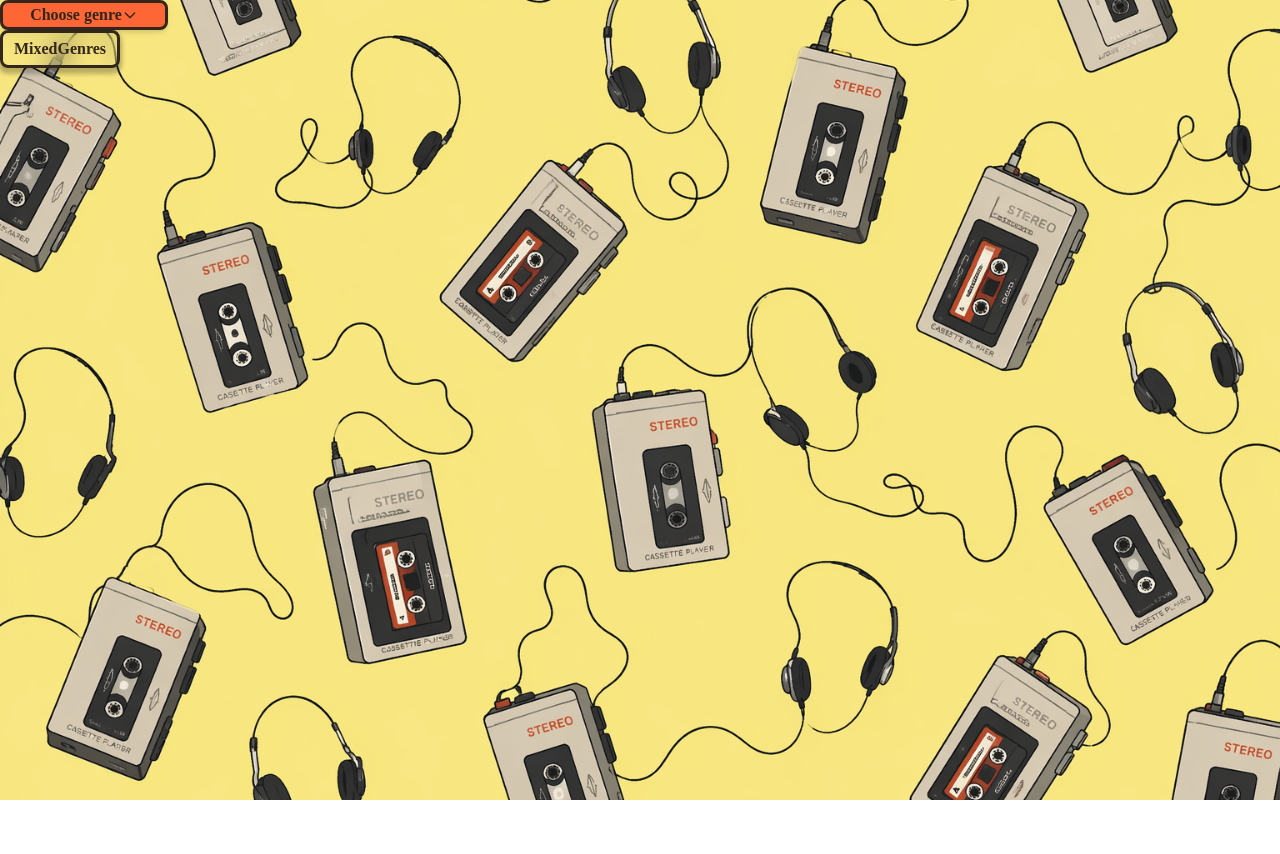
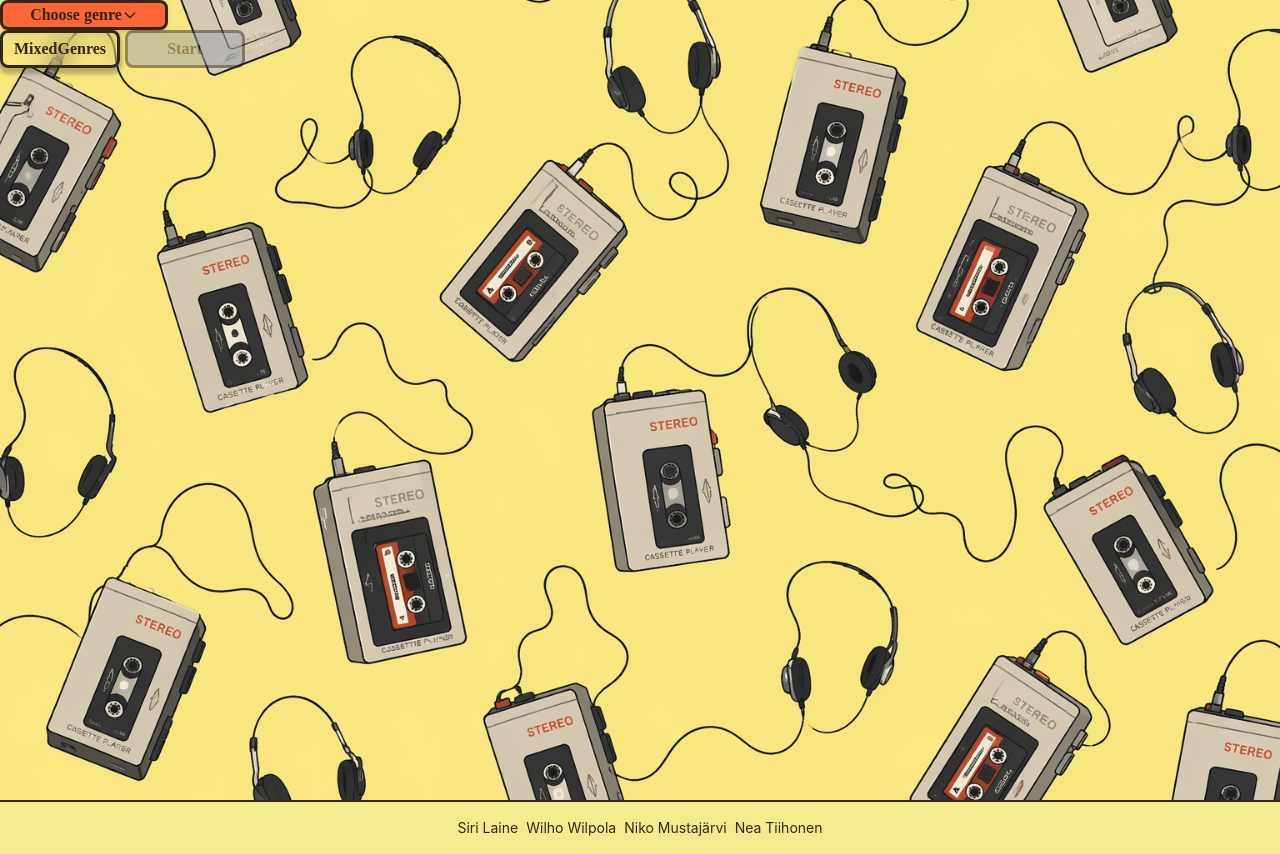
Before and after one commit to jamktiko/yourretromixtape, a SvelteKit app: page / in a window 1280 px wide. Before the commit the page ends 800 px from the top, so only its background shows below. Built offline with nearby package versions, Linux system fonts and the light colour scheme.

Commit message:
footer ja etusivun start-nappi

```diff
--- a/src/app.html
+++ b/src/app.html
@@ -1,5 +1,5 @@
 <!doctype html>
-<html lang="en">
+<html class="overscroll-none" lang="en">
 	<head>
 		<meta charset="utf-8" />
 		<meta name="viewport" content="width=device-width, initial-scale=1" />
--- /dev/null
+++ b/src/lib/components/menuButton.svelte
@@ -0,0 +1,12 @@
+<!-- Yleinen button-komponentti. Näkyvinä ominausuuksina teksti ja mahdollinen disabled-tila -->
+<script lang="ts">
+	export interface Props {
+		onclick: () => void;
+		text: string;
+		// Napin ei-aktiivinen tila, joka estää käyttäjää klikkaamasta sitä. Oletuksena false, eli nappi on aktiivinen. Muista tyylitellä myös disabled-tila!
+	}
+
+	let { onclick, text }: Props = $props();
+</script>
+
+<button {onclick}>{text}</button>
--- a/src/routes/+layout.svelte
+++ b/src/routes/+layout.svelte
@@ -9,6 +9,15 @@
 
 <div class="app">{@render children()}</div>
 
+<footer
+	class="flex w-full flex-row items-center justify-center gap-2 border-t-2 bg-text-box py-4 text-center text-sm text-text-color"
+>
+	<p>Siri Laine</p>
+	<p>Wilho Wilpola</p>
+	<p>Niko Mustajärvi</p>
+	<p>Nea Tiihonen</p>
+</footer>
+
 <style>
 	.app {
 		min-height: 100vh;
@@ -16,5 +25,7 @@
 		background-size: cover;
 		background-position: center;
 		background-repeat: no-repeat;
+		background-attachment: fixed;
+		position: sticky;
 	}
 </style>
--- a/src/routes/+page.svelte
+++ b/src/routes/+page.svelte
@@ -1,7 +1,44 @@
 <script lang="ts">
 	import Genre from './Genre.svelte';
 	import MixedGenres from '$lib/components/mixedGenres.svelte';
+	import Button from '$lib/components/Button.svelte';
+	import { goto } from '$app/navigation';
+
+	async function arvoVideo() {
+		try {
+			const vastaus = await fetch('/data/biisit.json'); //hakee biisin
+			//await odottaa, että fetch on valmis ja tallentaa vastauksen muuttujaan vastaus
+			const data = await vastaus.json();
+
+			const suodatetutBiisit = data.filter(
+				(biisi: { genre: string }) => biisi.genre === valittuGenre
+			);
+
+			if (suodatetutBiisit.length === 0) {
+				console.error('Kyseisellä genrellä ei löytynyt biisejä:', valittuGenre);
+				return;
+			}
+
+			// Arpoo paikan listalta (0- listan pituus)
+			const randomID = Math.floor(Math.random() * suodatetutBiisit.length);
+			// Ottaa koko biisin teidot tuosta kohdasta
+			const valittuVideo = suodatetutBiisit[randomID];
+
+			// (?id=), koska silloin ei tarvitse [id]-kansiorakennetta.
+			const osoite = `new?id=${valittuVideo.id}`;
+
+			// eslint-disable-next-line svelte/no-navigation-without-resolve
+			await goto(osoite);
+		} catch (virhe) {
+			console.error('Musiikkivideon haku epäonnistui:', virhe);
+		}
+	}
+
+	let valittuGenre = $state('');
+
+	let onkoValittu = $derived(valittuGenre !== '');
 </script>
 
-<div><Genre /></div>
+<div><Genre bind:valittuGenre /></div>
 <MixedGenres />
+<Button onclick={arvoVideo} text="Start" disabled={!onkoValittu} />
--- a/src/routes/Genre.svelte
+++ b/src/routes/Genre.svelte
@@ -2,19 +2,23 @@
 	import { fly } from 'svelte/transition';
 	interface KappaleGenre {
 		Genre: string;
+		kuva: string;
 	}
 
-	let valittuGenre = $state<string>(''); // Tähän muuttujaan tallennetaan käyttäjän valitsema genre. Alustettu tyhjällä merkkijonolla, joka tarkoittaa, että aluksi mikään genre ei ole valittuna.
+	let { valittuGenre = $bindable() } = $props(); // Tähän muuttujaan tallennetaan käyttäjän valitsema genre. Alustettu tyhjällä merkkijonolla, joka tarkoittaa, että aluksi mikään genre ei ole valittuna.
 
 	let avaaValikko = $state(false); // Tämä boolean-muuttuja määrittää, onko genre-valikko auki vai kiinni. Alustettu false-arvolla, joka tarkoittaa, että valikko on aluksi kiinni.
 	let genret = $state<KappaleGenre[]>([]); // Muuttuja alustettu tyhjällä taulukolla, joka sisältää KappaleGenre-tyyppisiä objekteja. Tämä taulukko täytetään myöhemmin datan haun yhteydessä.
 	let virhe = $state<string | null>(null); // Tähän muuttujaan tallennetaan mahdollinen virheviesti, joka syntyy datan haun aikana. Alustettu null-arvolla, joka tarkoittaa, että aluksi ei ole virhettä.
+	// Funktio, joka päivittää vain yhden valinnan
 
-	// Funktio, joka päivittää vain yhden valinnan
-	const valitseGenre = (genre: string) => {
-		valittuGenre = genre; // Korvaa vanhan valinnan uudella
+	// Otetaan vastaan propsi, jota vanhempi voi lukea
+
+	// Kun käyttäjä valitsee genren dropdownista:
+	function valitse(nimi: string) {
+		valittuGenre = nimi; // Korvaa vanhan valinnan uudella
 		avaaValikko = false; // Sulkee valikon
-	};
+	}
 
 	// $effect-syntaksi on SvelteKitin tapa määritellä sivuvaikutuksia, kuten datan hakua. Tämä efekti suoritetaan, kun komponentti renderöidään, ja se hakee genretiedot JSON-tiedostosta. Jos haku onnistuu, genret-taulukko täytetään haetulla datalla. Jos haku epäonnistuu, virhe-muuttujaan tallennetaan virheviesti, joka voidaan näyttää käyttäjälle.
 	$effect(() => {
@@ -73,7 +77,7 @@
 				transition-all duration-300 ease-in-out
 		hover:scale-105
 		hover:bg-cta-color hover:shadow-lg"
-				onclick={() => valitseGenre(g.Genre)}
+				onclick={() => valitse(g.Genre)}
 			>
 				{g.Genre}
 				{#if valittuGenre === g.Genre}
--- a/static/data/genre.json
+++ b/static/data/genre.json
@@ -1,10 +1,13 @@
 [{
-  "Genre": "Pop"
+  "Genre": "Pop",
+  "kuva": "/static/pop-otsikko.png"
 },
 {
-  "Genre": "Rock"
+  "Genre": "Rock",
+  "kuva": "/static/rock-otsikko.png"
 },
 {
-  "Genre": "Rap"
+  "Genre": "Rap",
+  "kuva": "/static/rap-otsikko.png"
 }
 ]
```
